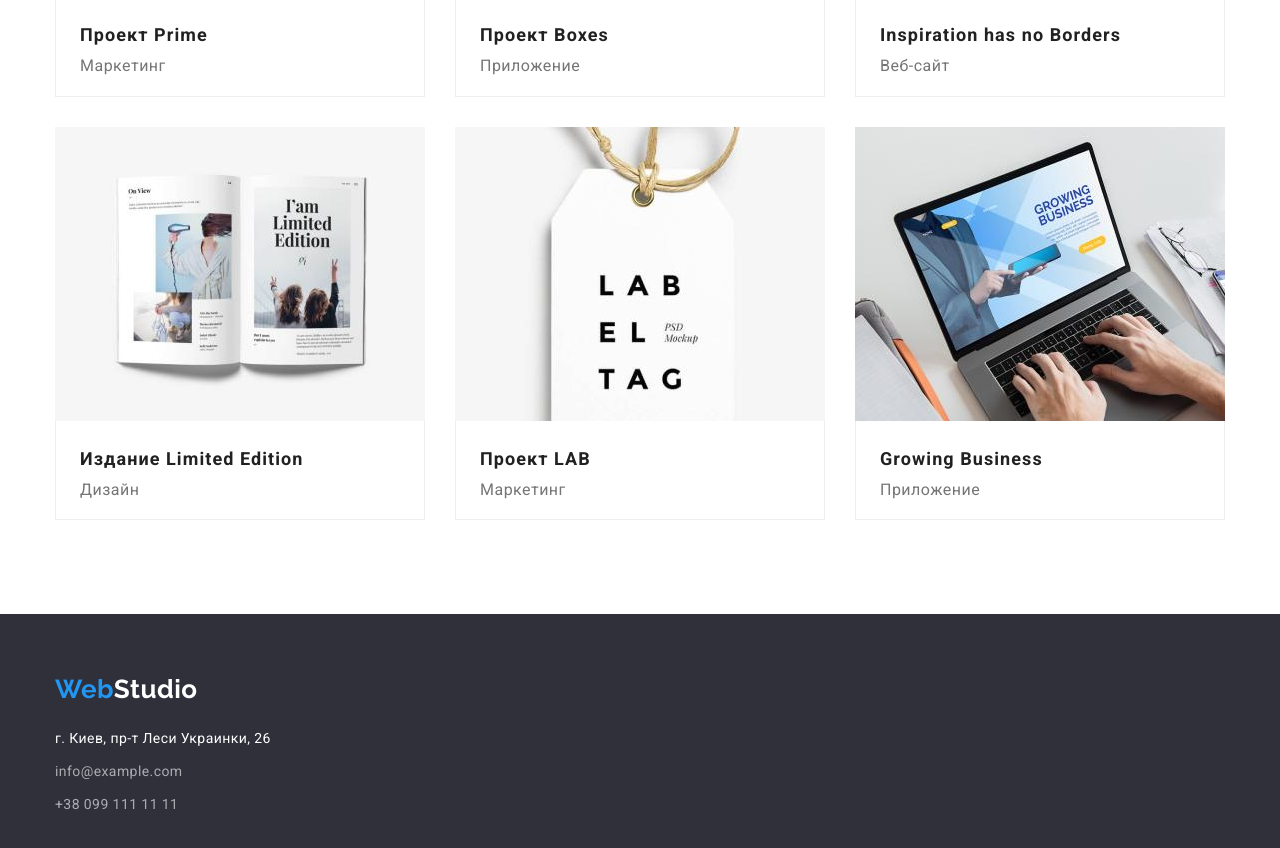
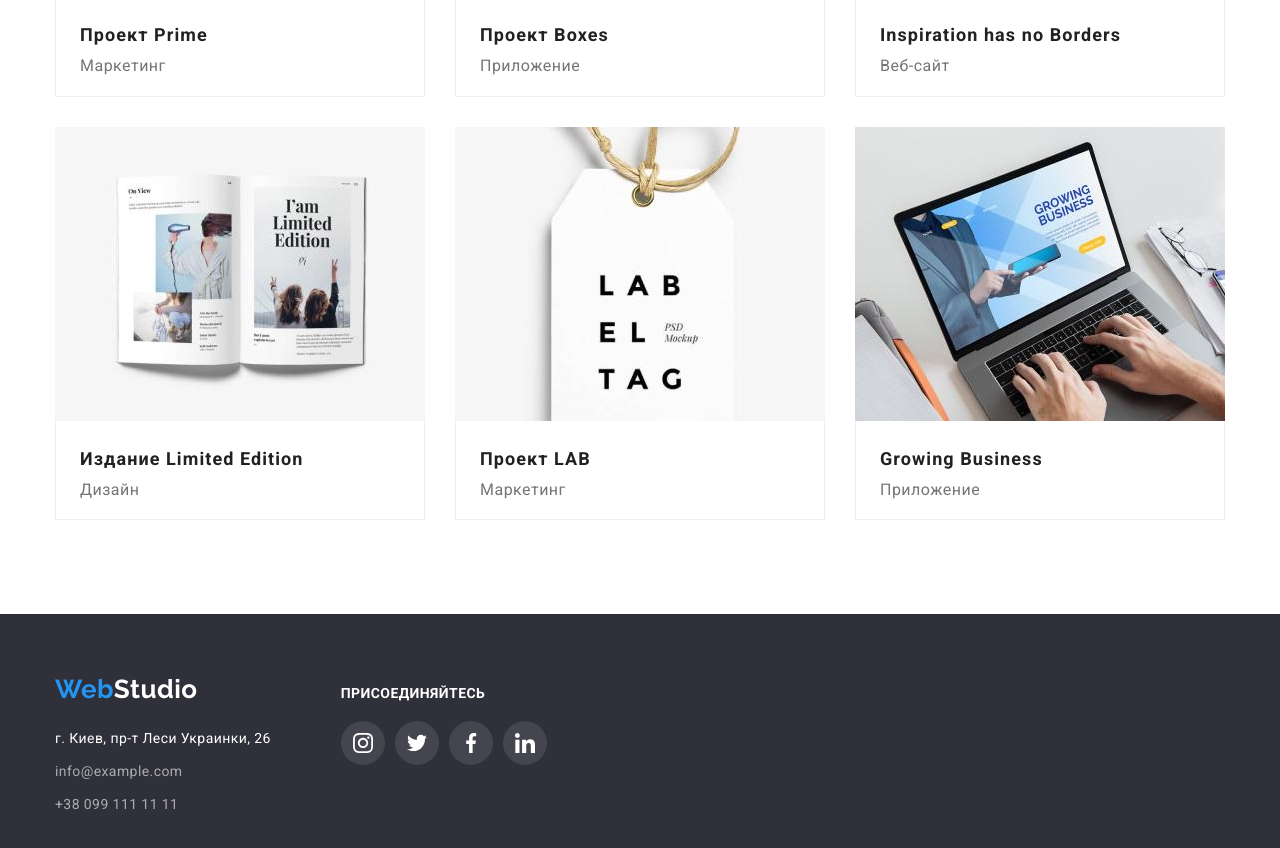
Before and after one commit to MayaZerko/goit-markup-hw-04, a plain HTML site: page portfolio.html in a window 1280 px wide. Shown: the part 983-1831 px from the top of the page. Drawn offline with nearby package versions, Linux system fonts and the light colour scheme.

Commit message:
add footer to portfolio

```diff
--- a/portfolio.html
+++ b/portfolio.html
@@ -126,15 +126,49 @@
 
     <!--footer-->
     <footer class="footer-section">
-        <div class="container">
+        <div class="container footer-box">
+            <div class="footer-left">
                 <a href="./index.html" class="logo">Web<span class="logo-web-light">Studio</span></a>
 
                 <address class="address-footer contact-nav">
                     <span class="address">г. Киев, пр-т Леси Украинки, 26 </span>
                     <a href="mailto:info@example.com" class="contact-link">info@example.com</a>
                     <a href="tel:+380991111111" class="contact-link">+38 099 111 11 11</a>
-
                 </address>
+            </div>
+            <div class="footer-right">
+                <h3 class="title footer-title">присоединяйтесь</h3>
+                <ul class="footer-social list">
+                    <li class="footer-item">
+                        <a href="" class="footer-social-link">
+                            <svg class="footer-social-icon" width="20" height="20">
+                                <use href="./image/sprite.svg#icon-instagram"></use>
+                            </svg>
+                        </a>
+                    </li>
+                    <li class="footer-item">
+                        <a href="" class="footer-social-link">
+                            <svg class="footer-social-icon" width="20" height="20">
+                                <use href="./image/sprite.svg#icon-twitter"></use>
+                            </svg>
+                        </a>
+                    </li>
+                    <li class="footer-item">
+                        <a href="" class="footer-social-link">
+                            <svg class="footer-social-icon" width="20" height="20">
+                                <use href="./image/sprite.svg#icon-facebook"></use>
+                            </svg>
+                        </a>
+                    </li>
+                    <li class="footer-item">
+                        <a href="" class="footer-social-link">
+                            <svg class="footer-social-icon" width="20" height="20">
+                                <use href="./image/sprite.svg#icon-linkedin"></use>
+                            </svg>
+                        </a>
+                    </li>
+                </ul>
+            </div>
         </div>
     </footer>
 </body>
```
Lines whose indentation alone changed are shown as unchanged.
